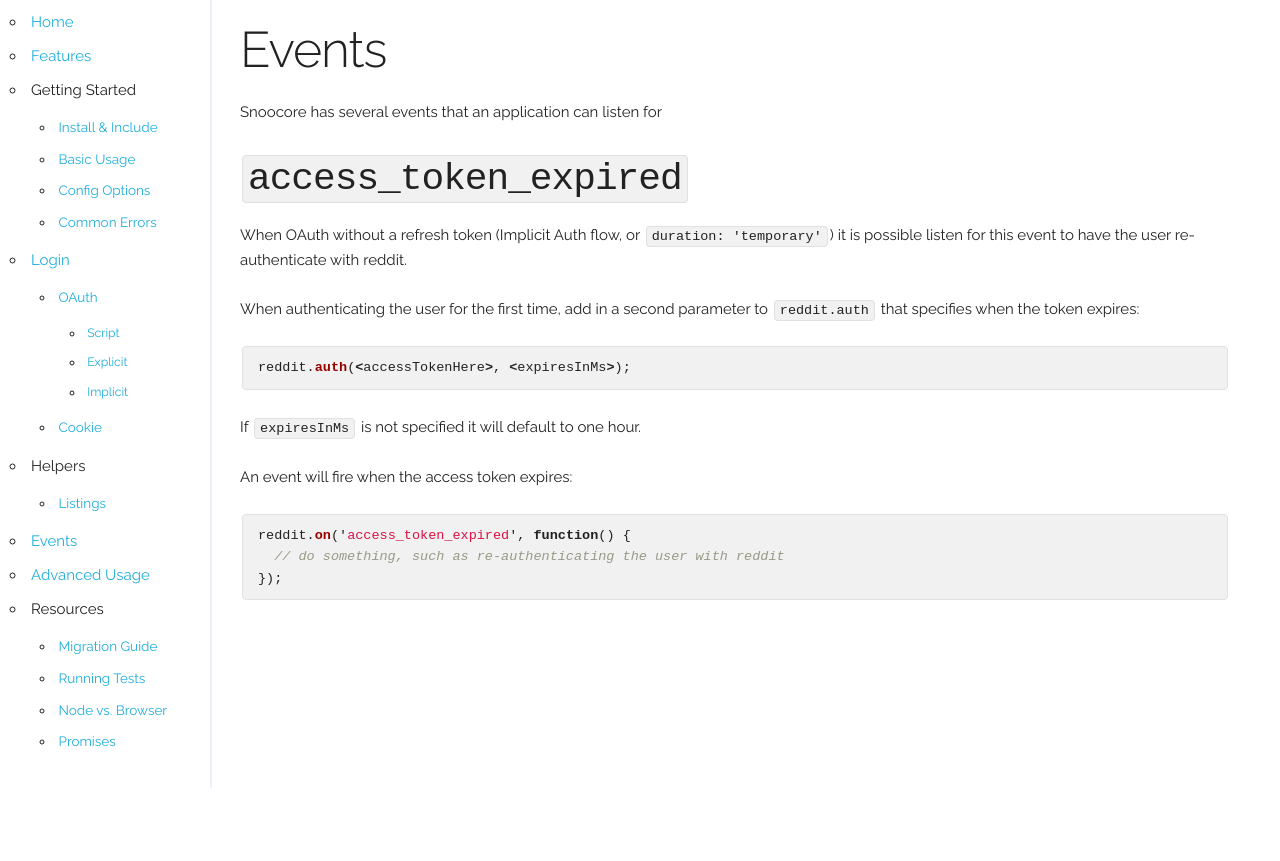
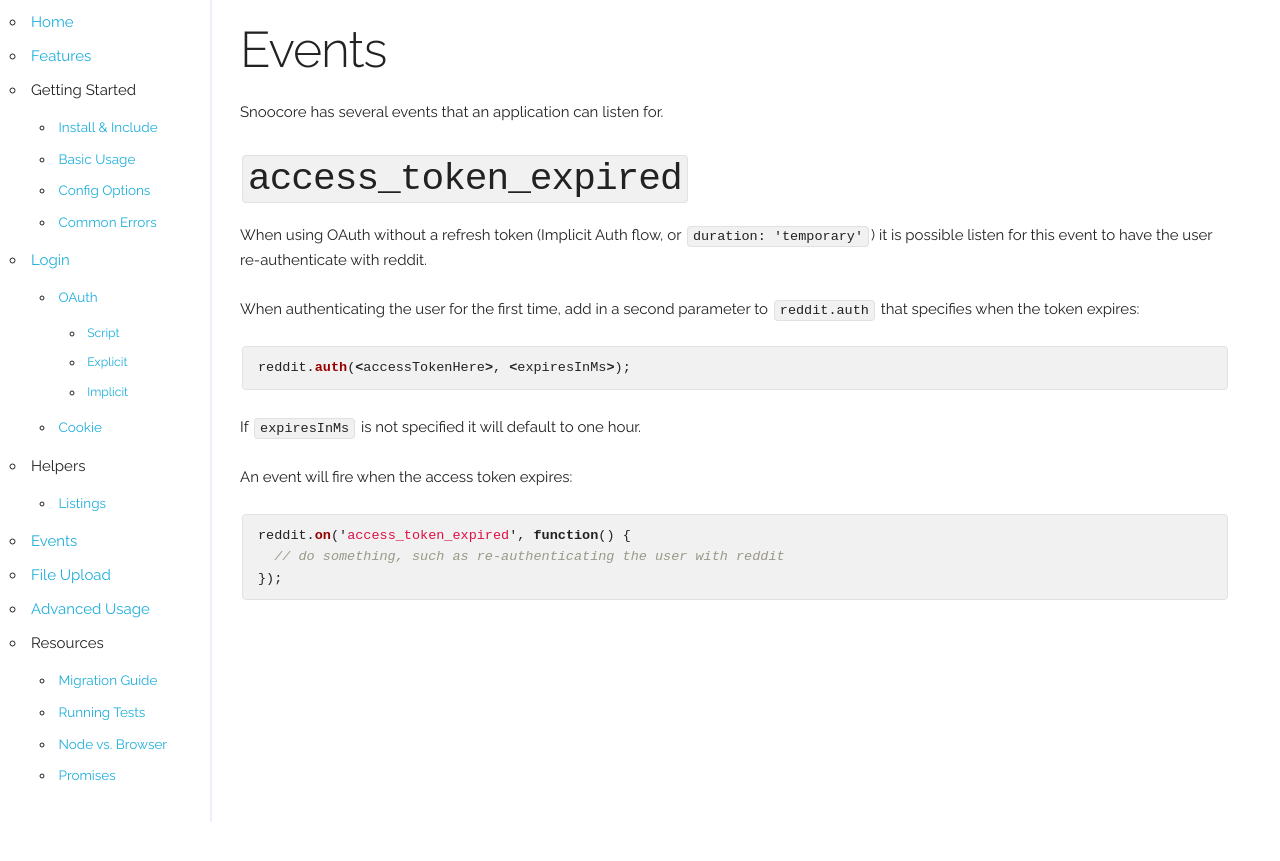
Before and after one commit to terryma/snoocore, a Jekyll site: the page built from events.md, in a window 1280 px wide. Shown: the top 861 px of the page. Built offline with Jekyll 4.4.1, drawn with Linux system fonts in a browser that asks for light colours; Markdown is read by kramdown in place of the engine named in the settings.

Commit message:
add file upload documentation
add .DS_Store to gitignore, and other minor documentation fixes

```diff
--- a/_includes/sidebar.html
+++ b/_includes/sidebar.html
@@ -32,6 +32,7 @@
   </li>
 
   <li><a href="events.html">Events</a></li>
+  <li><a href="fileUpload.html">File Upload</a></li>
   <li><a href="advancedUsage.html">Advanced Usage</a></li>
 
   <li>Resources
--- a/events.md
+++ b/events.md
@@ -5,11 +5,11 @@
 
 # Events
 
-Snoocore has several events that an application can listen for
+Snoocore has several events that an application can listen for.
 
 ## `access_token_expired`
 
-When OAuth without a refresh token (Implicit Auth flow, or `duration: 'temporary'`) it is possible listen for this event to have the user re-authenticate with reddit.
+When using OAuth without a refresh token (Implicit Auth flow, or `duration: 'temporary'`) it is possible listen for this event to have the user re-authenticate with reddit.
 
 When authenticating the user for the first time, add in a second parameter to `reddit.auth` that specifies when the token expires:
 
```
Also changed, not shown: cookies.md (+1 -1 lines), fileUpload.md (added, +37 -0 lines), 1 other file.
